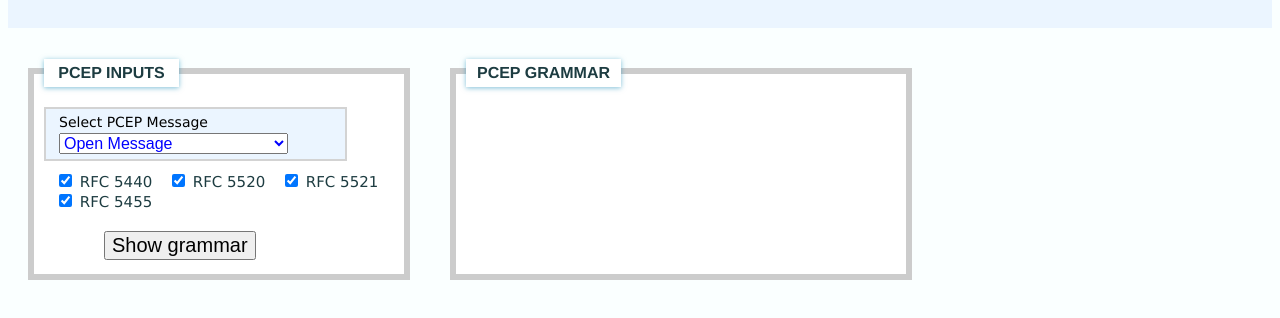
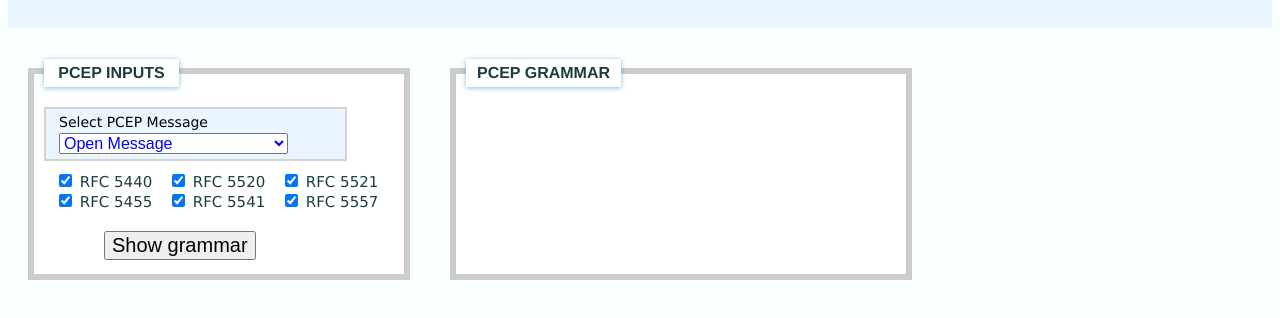
Before and after one commit to oscargdd/jPCEPGrammar, a plain HTML site: page html/PCEP.html in a window 1280 px wide. Shown: the part 92-410 px from the top of the page. Drawn offline with nearby package versions, Linux system fonts and the light colour scheme.

Commit message:
support for RFC5541 and 5557

```diff
--- a/html/PCEP.html
+++ b/html/PCEP.html
@@ -43,6 +43,8 @@
         <input type="checkbox" name="rfcs[]" value="RFC5520" checked> RFC 5520</input>
         <input type="checkbox" name="rfcs[]" value="RFC5521" checked> RFC 5521</input>
         <input type="checkbox" name="rfcs[]" value="RFC5455" checked> RFC 5455</input>
+        <input type="checkbox" name="rfcs[]" value="RFC5541" checked> RFC 5541</input>
+        <input type="checkbox" name="rfcs[]" value="RFC5557" checked> RFC 5557</input>
       </div>
       <button id="mybutton" type="button" form= "pcep_inputs" onclick="jPCEPGrammarDraw.draw_message(message_name.value)">Show grammar</button>
     </form>
--- a/js/PCEPGrammar.js
+++ b/js/PCEPGrammar.js
@@ -1,6 +1,11 @@
-grammar = {
+grammar= {
     "rfcs": [
-        "RFC5440", "RFC5520", "RFC5551","RFC5455"
+        "RFC5440",
+        "RFC5520",
+        "RFC5551",
+        "RFC5455",
+        "RFC5541",
+        "RFC5557"
     ],
     "elements": {
         "Open Message": {
@@ -47,7 +52,7 @@ grammar = {
                     "optional": false
                 },
                 {
-                    "elem": "svec-list",
+                    "elem": "svec-tuple-list",
                     "optional": true
                 },
                 {
@@ -85,7 +90,7 @@ grammar = {
             "type": "object",
             "rfc": "RFC5440"
         },
-         "request": {
+        "request": {
             "name": "request",
             "elems": [
                 {
@@ -223,6 +228,10 @@ grammar = {
         "attribute-list": {
             "name": "attribute-list",
             "elems": [
+                {
+                    "elem": "OF",
+                    "optional": true
+                },
                 {
                     "elem": "LSPA",
                     "optional": true
@@ -492,6 +501,10 @@ grammar = {
                     "optional": true
                 },
                 {
+                    "elem": "OF",
+                    "optional": true
+                },
+                {
                     "elem": "rro-bw-pair",
                     "optional": true
                 },
@@ -540,7 +553,59 @@ grammar = {
             "name": "CLASSTYPE",
             "type": "object",
             "rfc": "RFC5455"
+        },
+        "svec-tuple": {
+            "name": "svec-tuple",
+            "elems": [
+                {
+                    "elem": "SVEC",
+                    "optional": false
+                },
+                {
+                    "elem": "OF",
+                    "optional": true
+                },
+                {
+                    "elem": "metric-list",
+                    "optional": true
+                },
+                {
+                    "elem": "GC",
+                    "optional": true
+                },
+                {
+                    "elem": "XRO",
+                    "optional": true
+                }
+            ],
+            "type": "construct",
+            "rfc": "RFC5440"
+        },
+        "OF": {
+            "name": "OF",
+            "type": "object",
+            "rfc": "RFC5541"
+        },
+        "vendor-info-list": {
+            "name": "vendor-info-list",
+            "type": "object",
+            "rfc": "RFC5557"
+        },
+        "GC": {
+            "name": "GC",
+            "type": "object",
+            "rfc": "RFC5557"
+        },
+        "svec-tuple-list": {
+            "name": "svec-tuple-list",
+            "elems": [
+                {
+                    "elem": "svec-tuple",
+                    "optional": false
+                }
+            ],
+            "type": "list",
+            "rfc": "RFC5440"
         }
-
     }
 }
```
